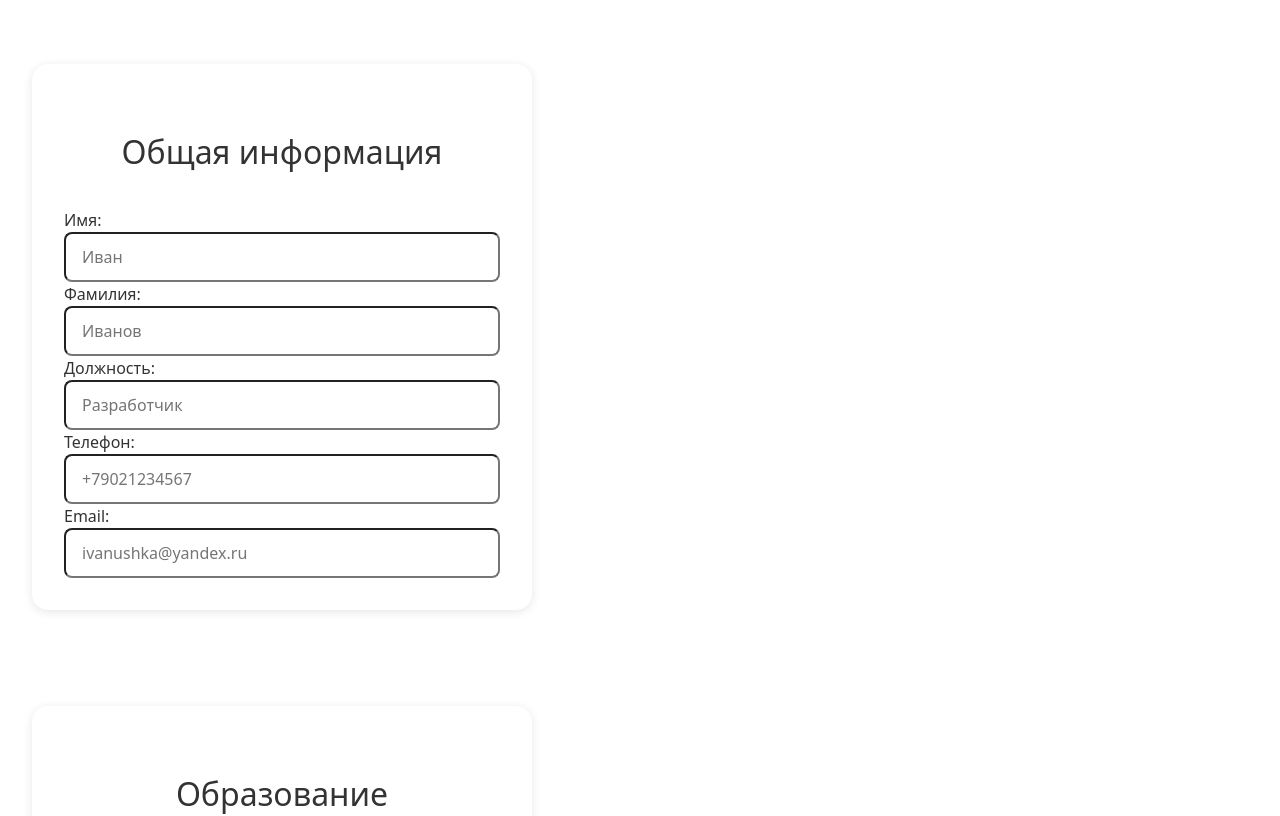
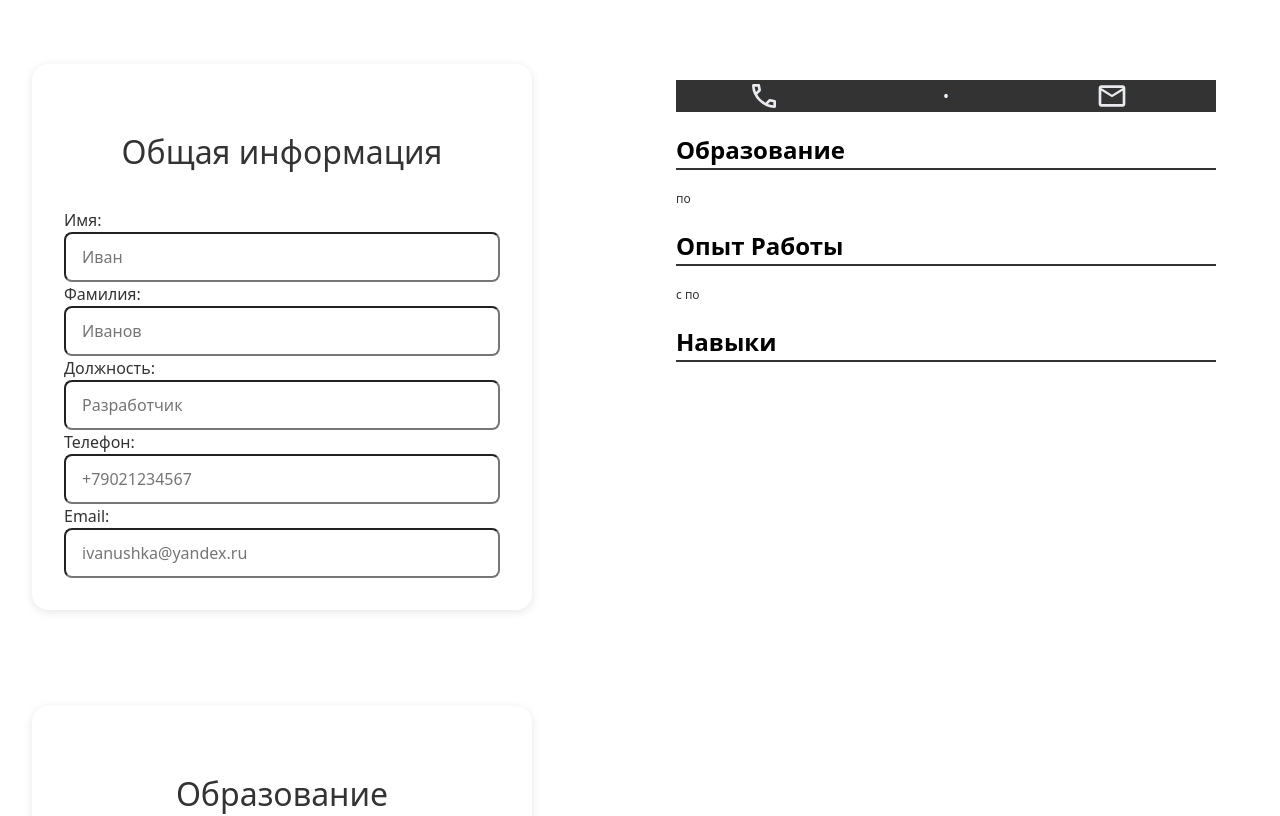
Before and after one commit to Alexandra-Vikhareva/CV_App, a React app: page / in a window 1280 px wide. Shown: the top 816 px of the page. Built offline with nearby package versions, Linux system fonts and the light colour scheme; the HTML template or start-up script is replaced by a standard one.

Commit message:
Создана структура для самого Резюме вместе со стилями

```diff
--- a/src/App.css
+++ b/src/App.css
@@ -29,6 +29,70 @@
   aspect-ratio: 21/29.7;
   background-color: white;
   color: black;
+  padding: 2rem;
+}
+
+#resume p{
+  margin: 0;
+}
+
+#resume .name,
+#resume .secondName {
+  font-size: 2rem;
+  margin: 0;
+  font-weight: 700;
+}
+
+#resume .position {
+  text-align: center;
+  font-size: 1.5rem;
+  margin: 1rem;
+  color: #333;
+}
+
+#resume .contacts {
+  background-color: #333;
+  color: aliceblue;
+  text-align: center;
+  display: flex;
+  justify-content: space-around;
+}
+
+#resume .contacts div {
+  text-align: center;
+  display: flex;
+  gap: 1rem;
+}
+
+#resume .contacts img {
+  aspect-ratio: 1;
+}
+
+#resume .contacts p {
+  margin: 0.25rem;
+}
+
+#resume h2 {
+  border-bottom: 2px solid #333;
+}
+
+#resume .organization {
+  font-size: 1.5rem;
+  font-weight: 600;
+}
+
+#resume .date {
+  font-size: 0.75rem;
+  color: #333;
+}
+
+#resume textarea {
+  background-color: white;
+  border: 0;
+  color: #333;
+  resize: none;
+  width: 90%;
+  overflow: hidden;
 }
 
 div .form {
@@ -60,7 +124,7 @@ div .form {
 .form input:focus,
 .form textarea:focus {
   outline: none;
-    box-shadow: 0 0 0 3px rgba(72, 92, 139, 0.5);;
+  box-shadow: 0 0 0 3px rgba(72, 92, 139, 0.5);
 }
 
 label {
--- a/src/components/GeneralInformation.jsx
+++ b/src/components/GeneralInformation.jsx
@@ -10,7 +10,7 @@ export function GeneralInformation({onInputChange}) {
                     placeholder="Иван"
                     id="name"
                     name="name"
-                    required
+                    maxLength={15}
                     onChange = {(e) => onInputChange('name', e.target.value)}/>
 
                     <label htmlFor="secondName"> Фамилия: </label>
@@ -18,7 +18,7 @@ export function GeneralInformation({onInputChange}) {
                     placeholder="Иванов"
                     id="secondName"
                     name="secondName"
-                    required
+                    maxLength={20}
                     onChange = {(e) => onInputChange('secondName', e.target.value)}/>
 
                     <label htmlFor="position"> Должность: </label>
@@ -26,7 +26,6 @@ export function GeneralInformation({onInputChange}) {
                     placeholder="Разработчик"
                     id="position"
                     name="position"
-                    required
                     onChange = {(e) => onInputChange('position', e.target.value)}/>
 
                     <label htmlFor="phone"> Телефон: </label>
@@ -34,7 +33,6 @@ export function GeneralInformation({onInputChange}) {
                     placeholder="+79021234567"
                     id="phone"
                     name="phone"
-                    required
                     onChange = {(e) => onInputChange('phone', e.target.value)}/>
 
                     <label htmlFor="email"> Email: </label>
@@ -42,7 +40,6 @@ export function GeneralInformation({onInputChange}) {
                     placeholder="ivanushka@yandex.ru"
                     id="email"
                     name="email"
-                    required
                     onChange = {(e) => onInputChange('email', e.target.value)}/>
 
                 </form>
--- a/src/components/Resume.jsx
+++ b/src/components/Resume.jsx
@@ -1,23 +1,55 @@
 export function Resume({props}) {
-    console.log(props)
     return (
         <div id="resume">
-            <p>{props.generalInfo.name + ' '
-            + props.generalInfo.secondName + ' '
-            + props.generalInfo.position + ' '
-            + props.generalInfo.phone + ' '
-            + props.generalInfo.email}</p>
+            <div className="generalInfo">
+                <p className="name">{props.generalInfo.name}</p>
+                <p className="secondName">{props.generalInfo.secondName}</p>
+                <p className="position">{props.generalInfo.position}</p>
+            </div>
 
-            <p>{props.educationInfo.university + ' '
-            + props.educationInfo.specialization + ' '
-            + props.educationInfo.graduationYear}</p>
+            <div className="contacts">
+                <div className="phone">
+                    <img src="src/icons/call.svg"/>
+                    <p>{props.generalInfo.phone}</p>
+                </div>
+                <p>{' • '}</p>
+                <div className="email">
+                    <img src="src/icons/mail.svg"/>
+                    <p>{props.generalInfo.email}</p>
+                </div>
+            </div>
 
-            <p>{props.workExperienceInfo.company + ' '
-            + props.workExperienceInfo.position + ' '
-            + props.workExperienceInfo.startDate + ' '
-            + props.workExperienceInfo.endDate}</p>
+            <div className="education">
+                <h2>Образование</h2>
+                <div>
+                    <p className="organization">{props.educationInfo.university}</p>
+                    <p className="specialization">{props.educationInfo.specialization}</p>
+                    <p className="date">{'по ' + props.educationInfo.graduationYear}</p>
+                </div>
+            </div>
 
-            <p>{props.skills}</p>
+            <div className="workExperience">
+                <h2>Опыт Работы</h2>
+                <div>
+                    <p className="organization">{props.workExperienceInfo.company}</p>
+                    <p className="specialization">{props.workExperienceInfo.position}</p>
+                    <p className="date">{'c ' + props.workExperienceInfo.startDate + ' ' +
+                                        'по ' + props.workExperienceInfo.endDate}</p>
+                </div>
+            </div>
+
+            <div className="skills">
+                <h2>Навыки</h2>
+                <textarea
+                name="skills"
+                id="skills"
+                disabled
+                spellcheck
+                rows={10}
+                value={props.skills}>
+
+                </textarea>
+            </div>
         </div>
     )
 }
```
Also changed, not shown: src/icons/call.svg (added), src/icons/mail.svg (added). Lines whose indentation alone changed are shown as unchanged.
